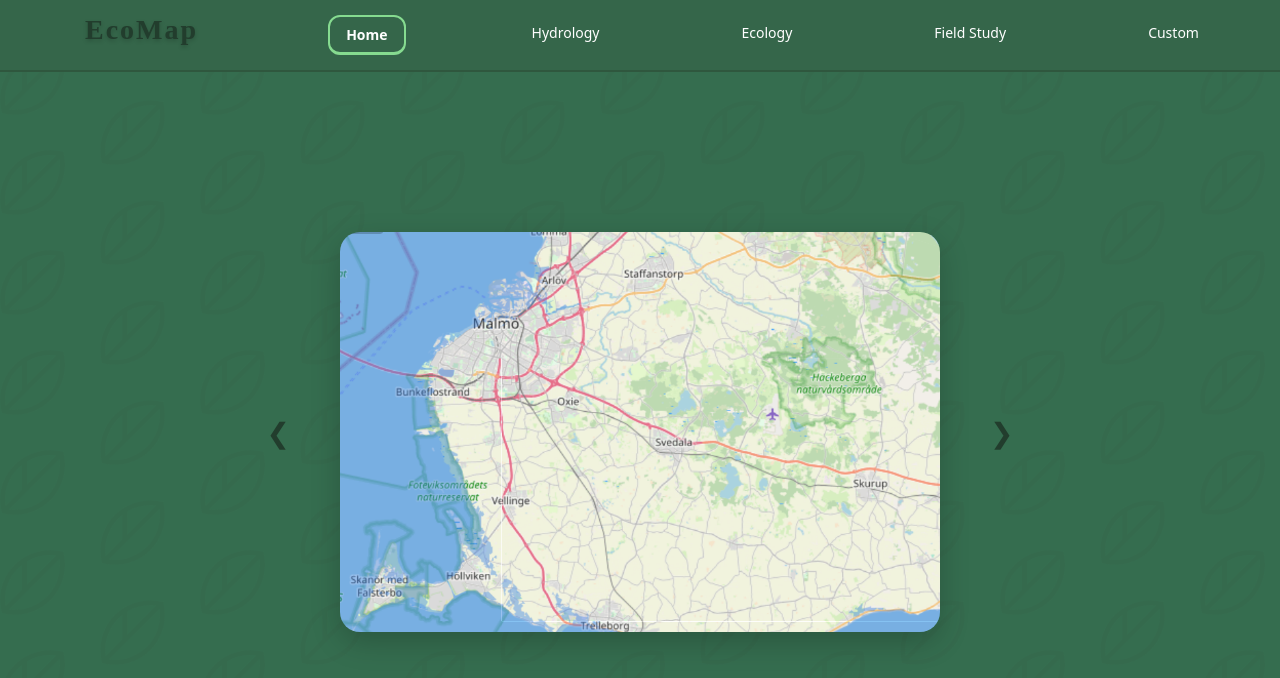
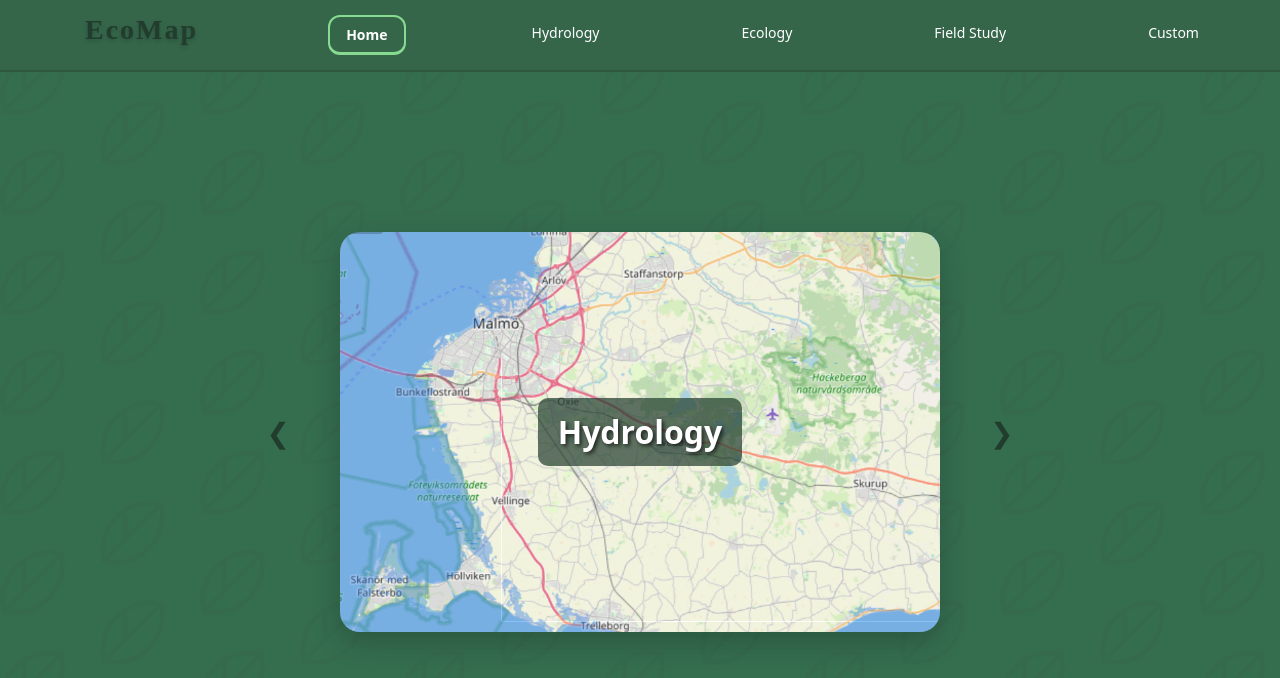
Before and after one commit to catjaamansson/ecomap, a React (Vite) app in the folder frontend/: page / in a window 1280 px wide. Shown: the top 678 px of the page. Built offline with nearby package versions, Linux system fonts and the light colour scheme.

Commit message:
header on image-slides

```diff
--- a/frontend/src/components/navbar.jsx
+++ b/frontend/src/components/navbar.jsx
@@ -28,7 +28,6 @@ function Navbar() {
       <div style={{ display: 'flex', gap: '20px', justifyContent: 'space-around', width: '100%' }}>
         <h1 className="font-bold" style={{
           fontFamily: 'serif',
-          letterSpacing: '0.08em',
           color: '#223D2D',
           fontSize: '28px',
           margin: 0,
--- a/frontend/src/pages/frontpage.jsx
+++ b/frontend/src/pages/frontpage.jsx
@@ -74,6 +74,20 @@ function Frontpage() {
               onMouseEnter={(e) => e.currentTarget.style.transform = 'scale(1.05)'}
               onMouseLeave={(e) => e.currentTarget.style.transform = 'scale(1)'}
             >
+              <h2
+                style={{
+                  backgroundColor: 'rgba(34, 61, 45, 0.7)',
+                  color: 'white',
+                  padding: '10px 20px',
+                  borderRadius: '10px',
+                  fontSize: '32px',
+                  textAlign: 'center',
+                  textShadow: '2px 2px 4px rgba(0,0,0,0.7)'
+                }}
+              >
+                {currentPage.name}
+              </h2>
+
             </div>
           </Link>
 
```
